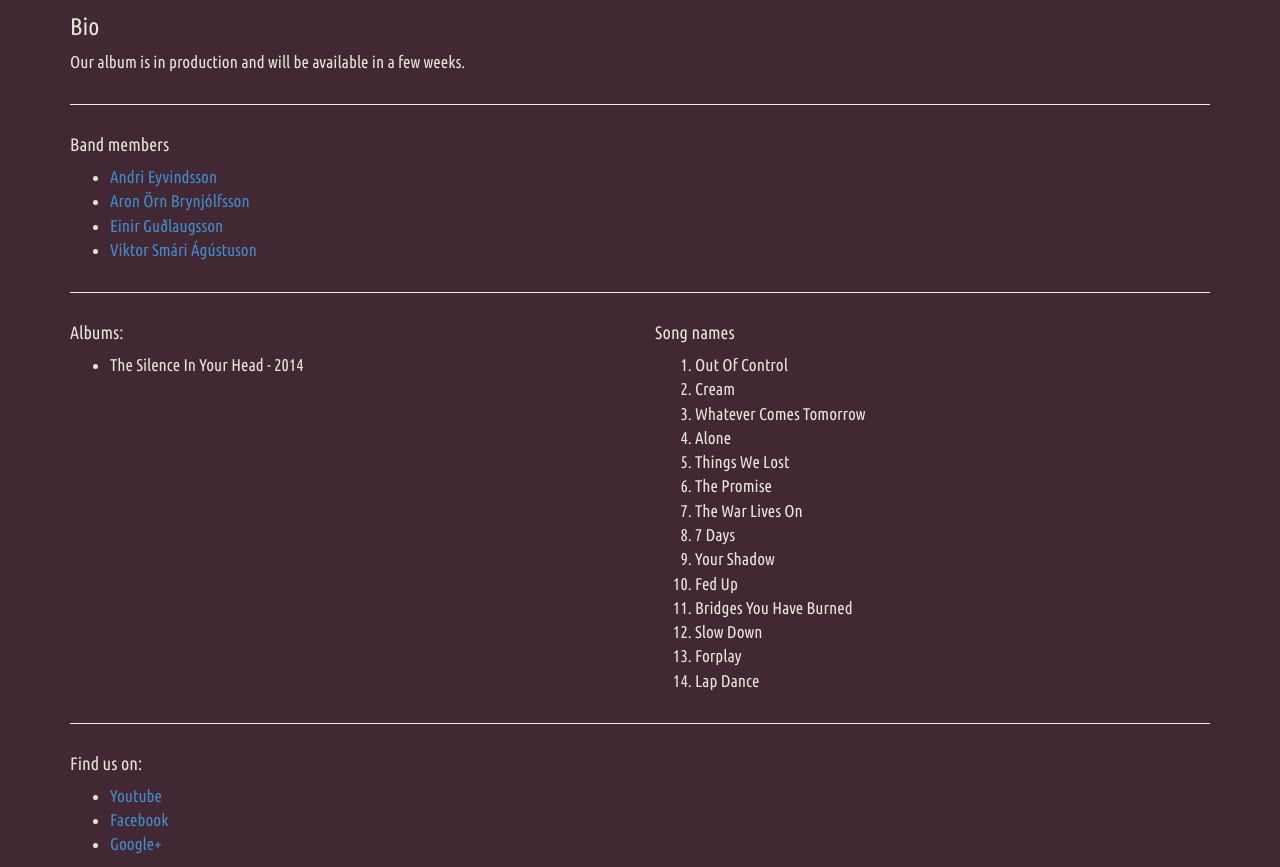
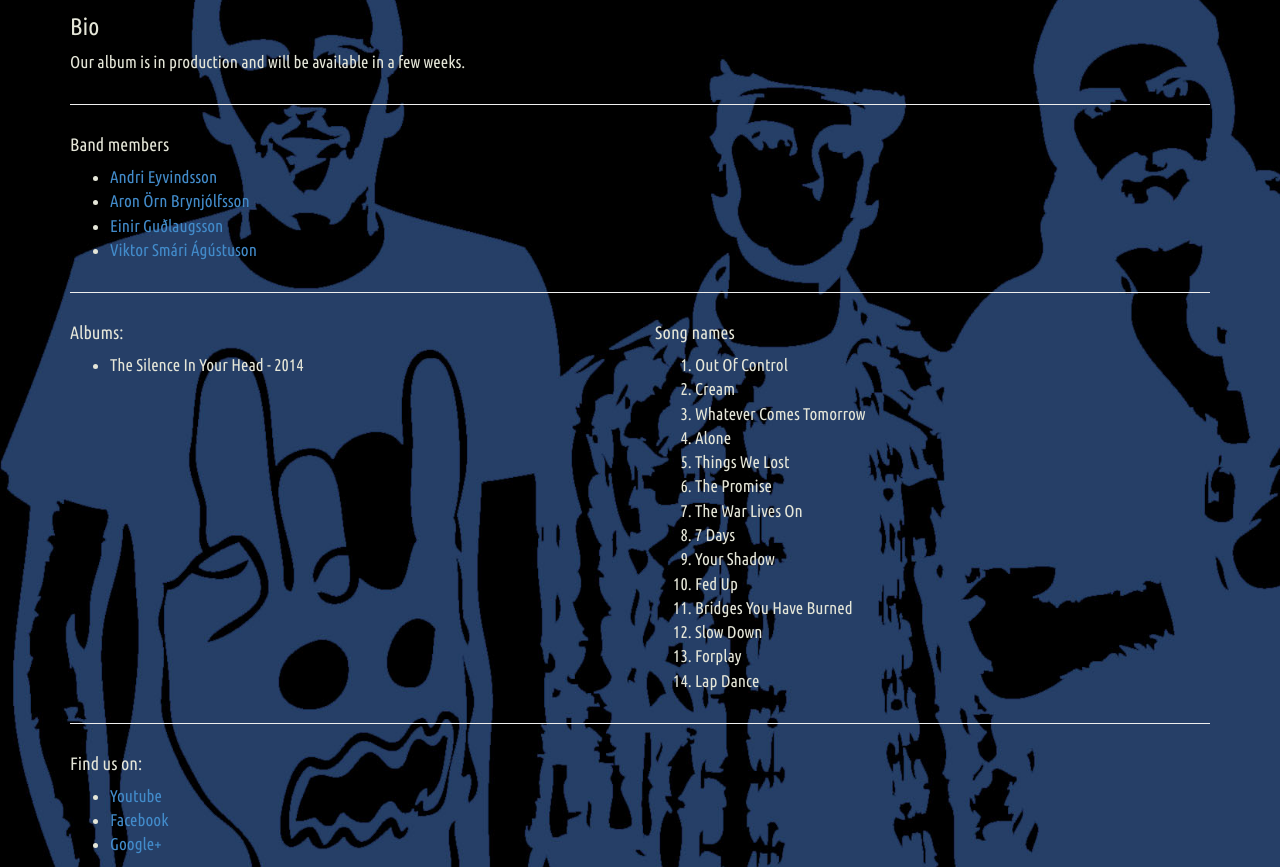
Before and after one commit to Depublic/depublic.github.io, a website: page index.html in a window 1280 px wide. Shown: the part 76-943 px from the top of the page. Drawn offline with Linux system fonts and the light colour scheme.

Commit message:
Background image

```diff
--- a/css.css
+++ b/css.css
@@ -1,5 +1,7 @@
 body{
 	background-color: #422833;
+	background-image: url("img/memblue.jpg");
+	background-size: 1920px 1080px;
 	color:#E5E6D8;
 
 	font-family: 'Ubuntu Condensed', sans-serif;
```
